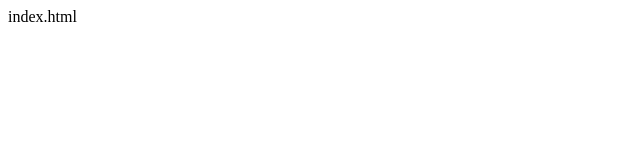
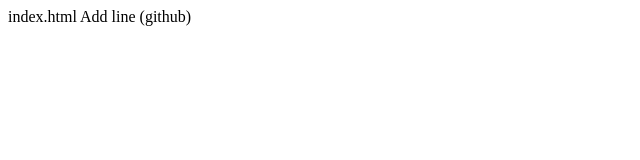
Before and after one commit to GirrrMaster/myRepo, a plain HTML site: page index.html in a window 1280 px wide. Shown: the whole page, without its empty margins (0-640 px from the left). Drawn offline with Linux system fonts and the light colour scheme.

Commit message:
Update index.html (github)
Add line (github)

```diff
--- a/index.html
+++ b/index.html
@@ -2,5 +2,6 @@
 <html>
 <body>
 index.html
+Add line (github)
 </body>
 </html>
```
